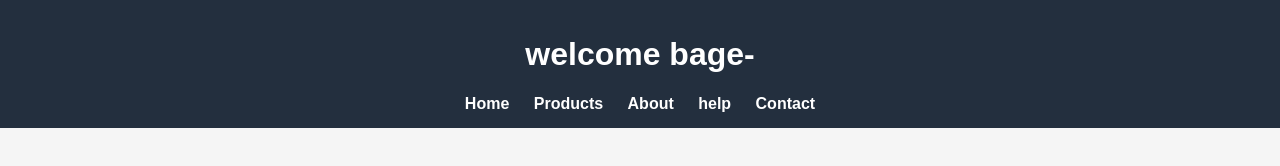
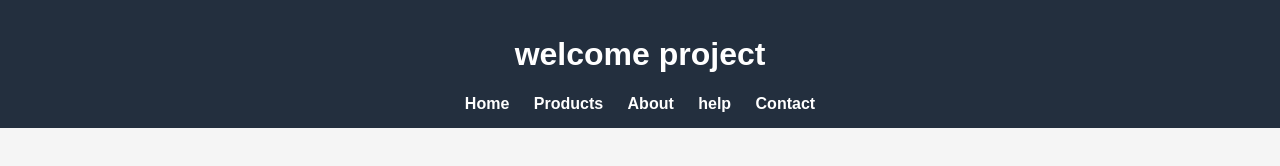
Before and after one commit to naimo22/C1240164, a plain HTML site: page index.html in a window 1280 px wide. Drawn offline with Linux system fonts and the light colour scheme.

Commit message:
Update index.html

```diff
--- a/index.html
+++ b/index.html
@@ -9,7 +9,7 @@
 <body>
 
   <header>
-    <h1>welcome bage-</h1>
+    <h1>welcome project</h1>
     <nav>
       <a href="home.html">Home</a>
       <a href="product.html">Products</a>
```
